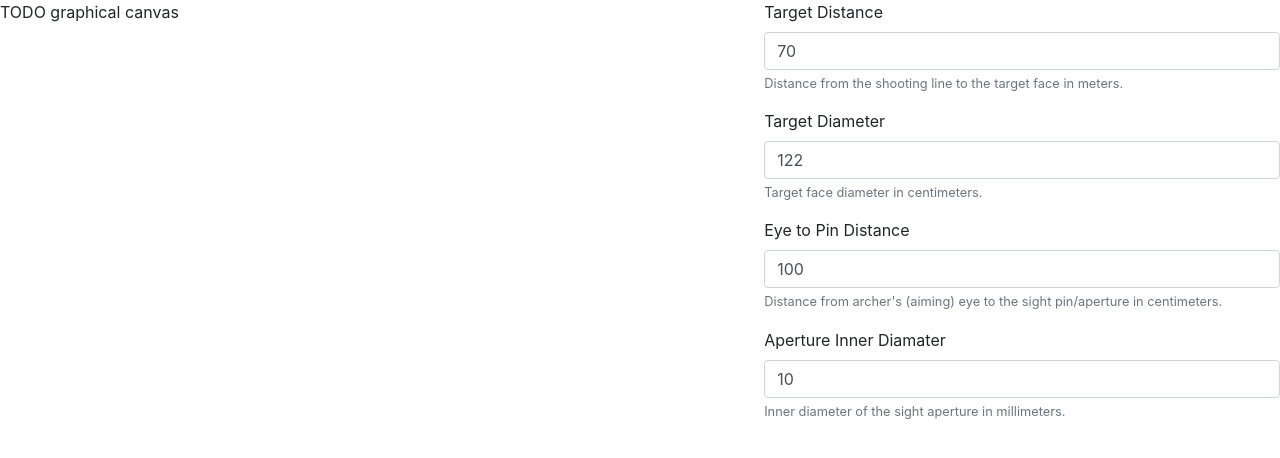
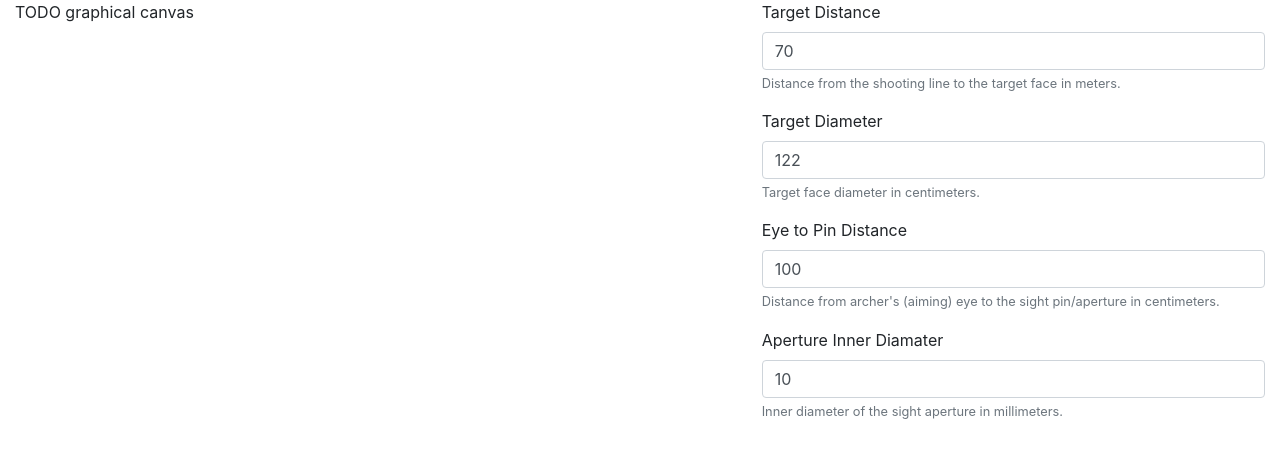
Before and after one commit to andrewazores/archery-sight-simulator, an Angular app: page / in a window 1280 px wide. Shown: the top 458 px of the page. Built offline with nearby package versions, Linux system fonts and the light colour scheme.

Commit message:
Set outermost div to fluid container

```diff
--- a/src/app/app.component.html
+++ b/src/app/app.component.html
@@ -1,4 +1,4 @@
-<div>
+<div class="container-fluid">
   <div class="row">
     <div class="col-xs-12 col-lg-7">
       TODO graphical canvas
```
